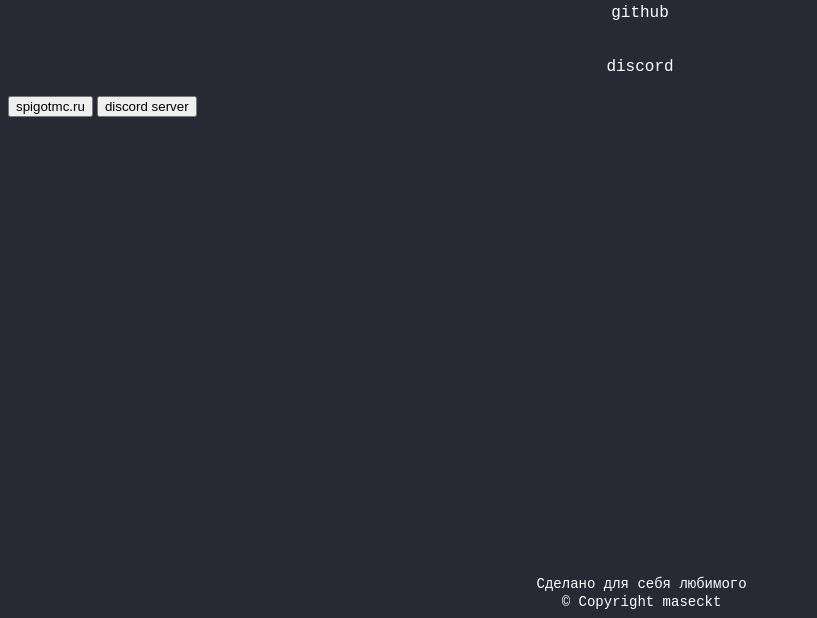
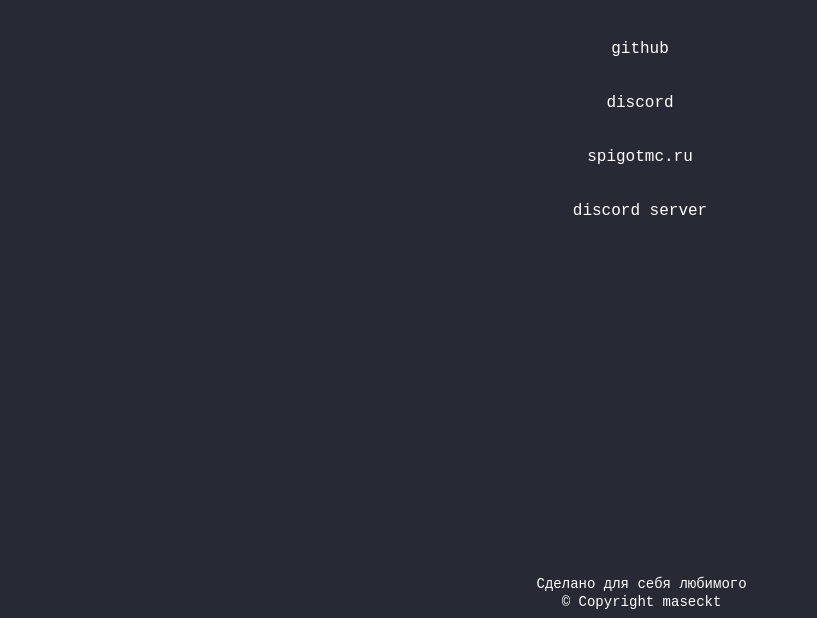
Before and after one commit to maseckt/site, a plain HTML site: page index.html in a window 1280 px wide. Shown: the part 182-800 px from the top of the page, without its empty margins (0-817 px from the left). Drawn offline with Linux system fonts and the light colour scheme.

Commit message:
Update styles.css

```diff
--- a/styles.css
+++ b/styles.css
@@ -14,16 +14,17 @@
 .title {
     color: white;
     font-family: 'Courier New', Courier, monospace;
-    font-size: 40px;
+    font-size: 60px;
     text-align: center;
     margin-top: 0;
     padding-top: 90px;
     text-shadow: 0 0 5px rgba(238, 153, 255, 0.233);
 
-    -webkit-text-stroke: 1px #a200ff;
+    -webkit-text-stroke: 2px #a200ff;
     -webkit-text-fill-color: #272934;
 
 }
+
 
 .discord {
     border-radius: 2px;
@@ -56,6 +57,7 @@
     color: white;
     text-decoration: none;
   }
+
 
   .github {
     padding-top: 250px;
@@ -90,6 +92,72 @@
     text-decoration: none;
   }
 
+  .dsserver {
+    border-radius: 2px;
+    color: #272934;
+    padding: 16px 32px;
+    text-align: center;
+    text-decoration: none;
+    display: inline-block;
+    font-size: 16px;
+    margin: 4px 2px;
+    transition-duration: 0.6s;
+    cursor: pointer;
+    display: block;
+    margin-left: auto;
+    margin-right: auto;
+  }
+
+  .dsserver1 {
+    font-family: 'Courier New', Courier, monospace;
+    text-align: center;
+    background-color: #272934;
+    color: rgb(255, 255, 255);
+    border: 0px solid #7289DA;
+    text-decoration: none;
+  }
+
+  .dsserver1:hover {
+    padding: 16px 32px;
+    background-color: #7289DA;
+    color: white;
+    text-decoration: none;
+  }
+
+
+  .spigot {
+    border-radius: 2px;
+    color: #272934;
+    padding: 16px 32px;
+    text-align: center;
+    text-decoration: none;
+    display: inline-block;
+    font-size: 16px;
+    margin: 4px 2px;
+    transition-duration: 0.6s;
+    cursor: pointer;
+    display: block;
+    margin-left: auto;
+    margin-right: auto;
+  }
+
+  .spigot1 {
+    font-family: 'Courier New', Courier, monospace;
+    text-align: center;
+    background-color: #272934;
+    color: rgb(255, 255, 255);
+    border: 0px solid #aa8200;
+    text-decoration: none;
+  }
+
+  .spigot1:hover {
+    padding: 16px 32px;
+    background-color: #aa8200;
+    color: white;
+    text-decoration: none;
+  }
+
+
 .footer {
     color: white;
     font-family: 'Courier New', Courier, monospace;
```
